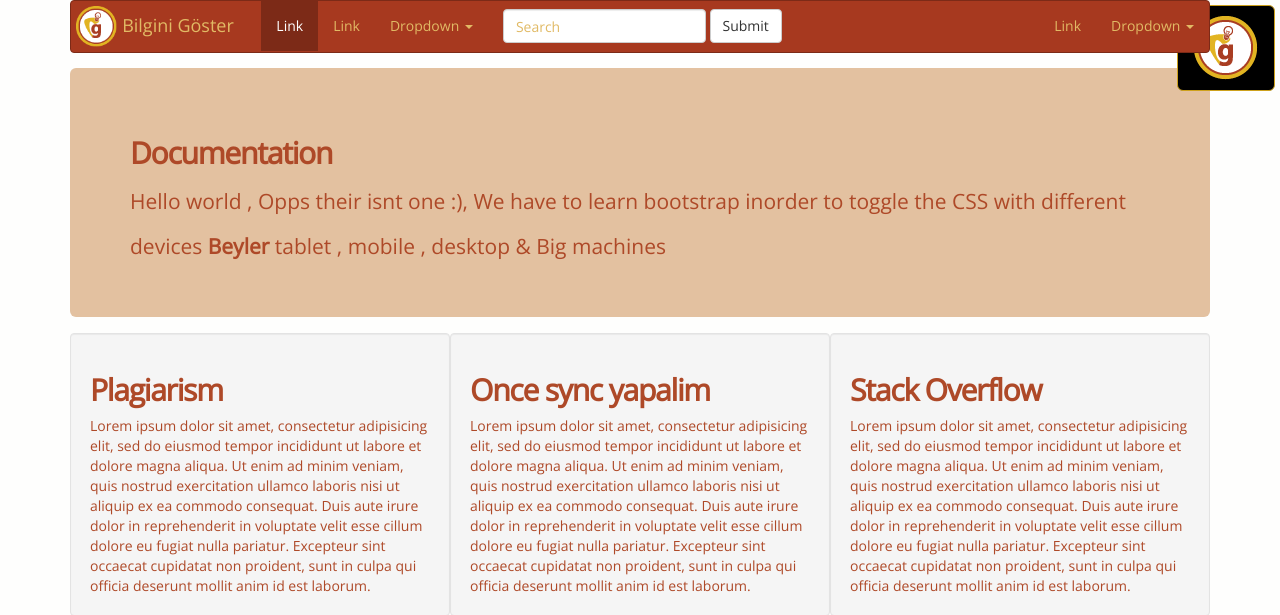
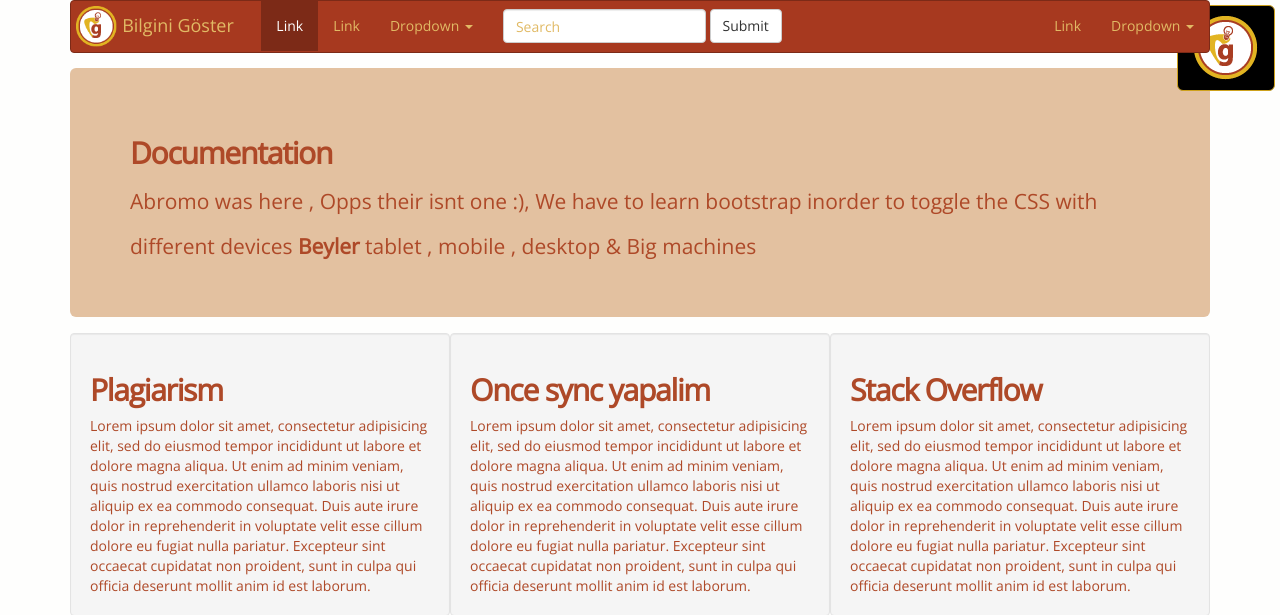
Before and after one commit to fadsel/Bilgini_Goster, a PHP site: page / in a window 1280 px wide. Shown: the top 615 px of the page. Run offline with PHP 8.4, Linux system fonts and the light colour scheme.

Commit message:
changed "hello world" to "Abromo was here"

```diff
--- a/index.php
+++ b/index.php
@@ -3,7 +3,7 @@
 <?php include('usuals/sideBar.php'); ?>
 
 <div class="row">
-    <div class="jumbotron" id="startHere"><h2><b>Documentation</b></h2>Hello world , Opps their isnt one :), We have to learn bootstrap  inorder to toggle the CSS with different devices <b>Beyler</b> tablet , mobile , desktop & Big machines</div></div>
+    <div class="jumbotron" id="startHere"><h2><b>Documentation</b></h2>Abromo was here , Opps their isnt one :), We have to learn bootstrap  inorder to toggle the CSS with different devices <b>Beyler</b> tablet , mobile , desktop & Big machines</div></div>
 
     <div class="row">
         <div class="well col-lg-4" ><h2><b>Plagiarism</b></h2>Lorem ipsum dolor sit amet, consectetur adipisicing elit, sed do eiusmod tempor incididunt ut labore et dolore magna aliqua. Ut enim ad minim veniam, quis nostrud exercitation ullamco laboris nisi ut aliquip ex ea commodo consequat. Duis aute irure dolor in reprehenderit in voluptate velit esse cillum dolore eu fugiat nulla pariatur. Excepteur sint occaecat cupidatat non proident, sunt in culpa qui officia deserunt mollit anim id est laborum.</div>
```
